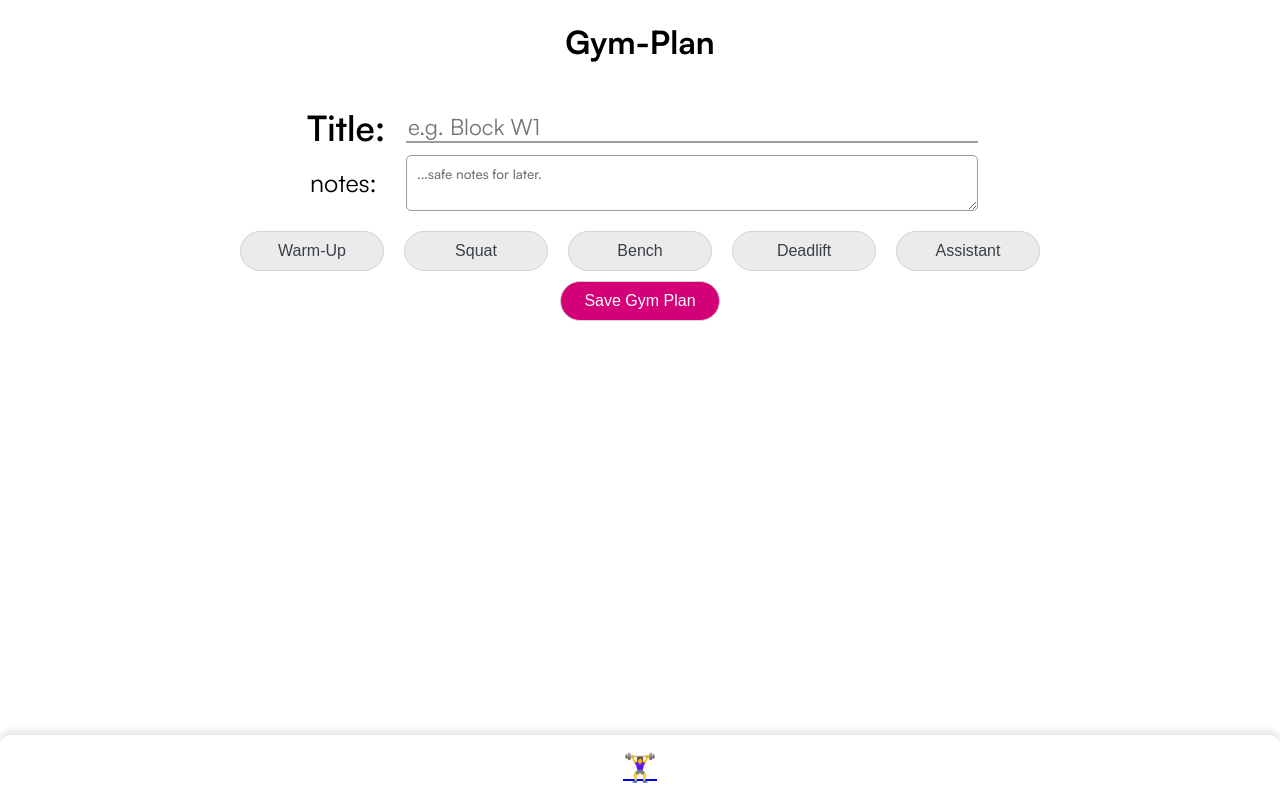
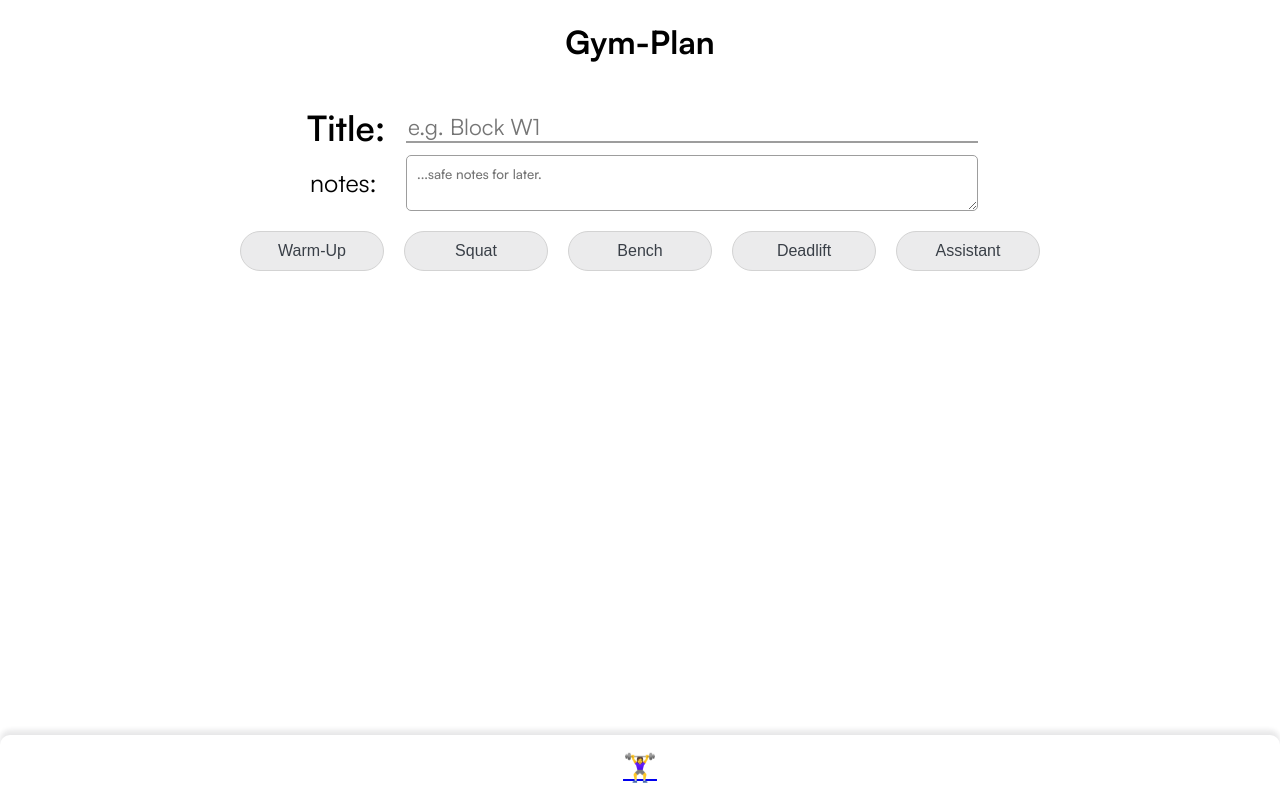
Before and after one commit to KirstenSchuhmann/CapstoneProject, a Next.js app: page / in a window 1280 px wide. Built offline with nearby package versions, Linux system fonts and the light colour scheme.

Commit message:
Removed SaveButton from Page (saved the code for later) & implement it again, when user is able to save it's plan.

```diff
--- a/components/GymPlan/GymPlan.js
+++ b/components/GymPlan/GymPlan.js
@@ -6,7 +6,6 @@ import SectionAndExerciseSet from './Section+ExerciseSet';
 import {
    AddSectionButton,
    StyledForm,
-   SaveButton,
    CenterButtons,
    StyledNotes,
    StyledNotesLabel,
@@ -118,8 +117,6 @@ export default function GymPlan({ onCreatePlan }) {
             addExerciseSet={addExerciseSet}
             deleteSection={deleteSection}
          />
-
-         <SaveButton type='submit'> Save Gym Plan </SaveButton>
       </StyledForm>
    );
 }
--- a/components/GymPlan/GymPlanStyling.js
+++ b/components/GymPlan/GymPlanStyling.js
@@ -5,7 +5,6 @@ export {
    AddSectionButton,
    StyledForm,
    AddExerciseSet,
-   SaveButton,
    StyledDiv,
    DeleteButton,
    CenterButtons,
@@ -83,7 +82,6 @@ const StyledNotes = styled.textarea`
    min-height: 50px;
    border: 1.5px solid #9d9d9d;
    border-radius: 5px;
-   font-family: 'Satoshi-Variable';
    resize: vertical;
 `;
 
```
